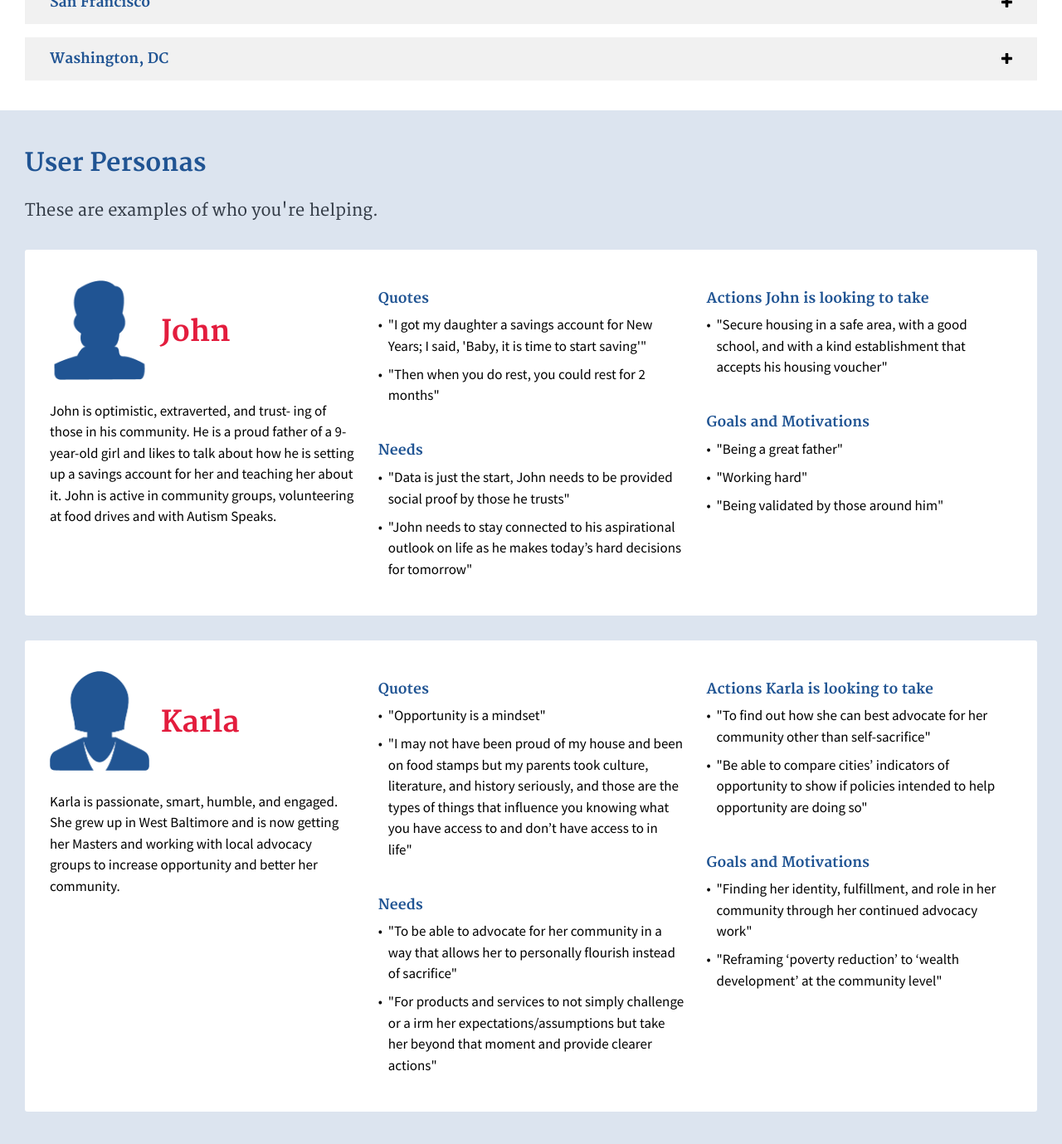
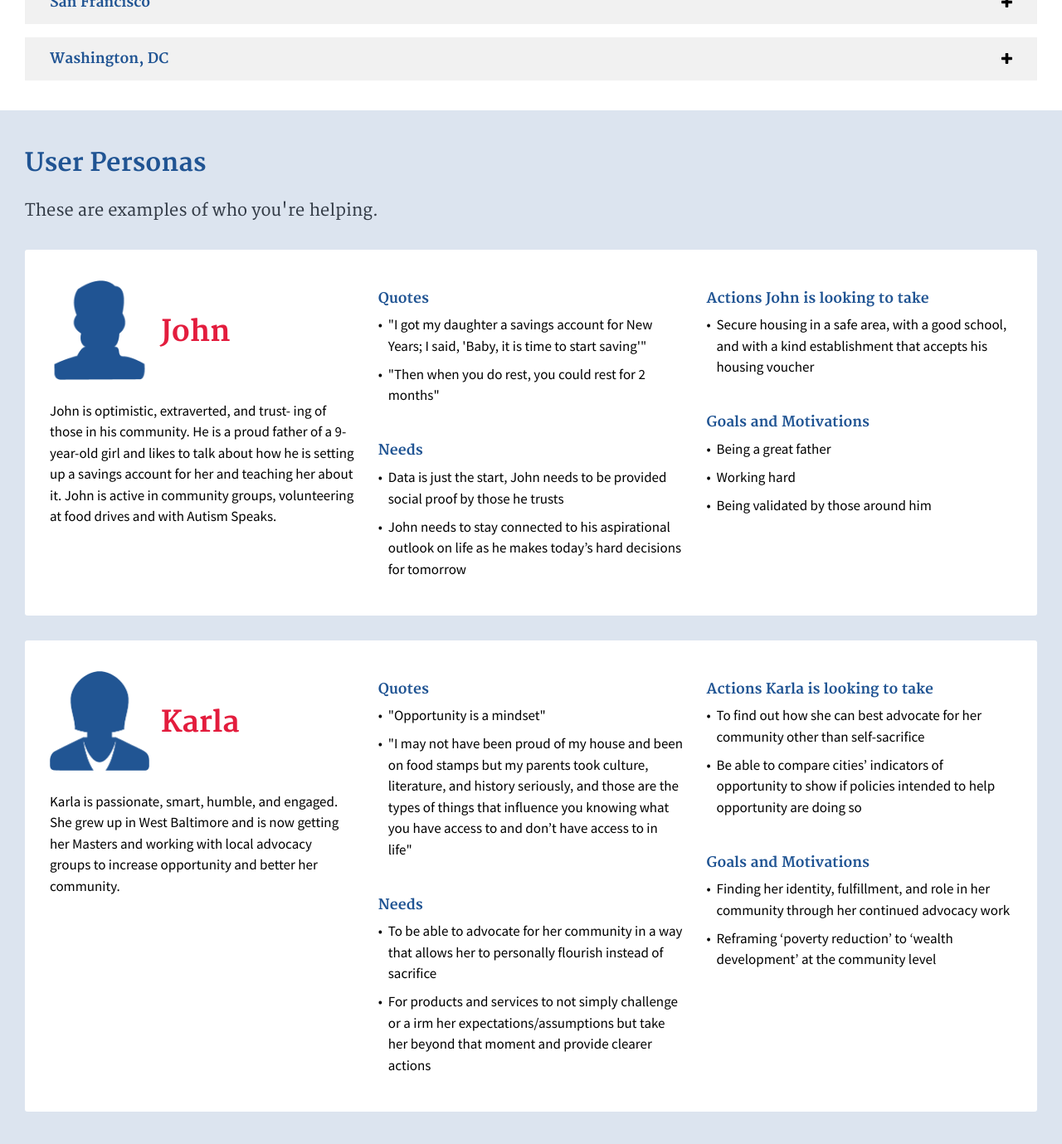
Before and after one commit to presidential-innovation-fellows/open-opportunity-data, a Jekyll site: the page built from index.html, in a window 1280 px wide and 1400 px high, scrolled down 913 px. Shown: the top 1379 px of the window at 83% size. Built offline with Jekyll 4.4.1, drawn with Linux system fonts in a browser that asks for light colours.

Commit message:
Add provider notes, fix nits

```diff
--- a/index_includes/data-inventory-provider.html
+++ b/index_includes/data-inventory-provider.html
@@ -16,6 +16,10 @@
           <table>
 
             <a href="{{ edit_url }}">Edit in GitHub</a>
+
+            {% if provider.notes %}
+              <p>{{ provider.notes }}</p>
+            {% endif %}
 
             <thead>
               <tr>
--- a/index_includes/personas.html
+++ b/index_includes/personas.html
@@ -28,7 +28,7 @@
         <h4>Needs</h4>
         <ul>
           {% for x in persona.needs %}
-            <li>"{{ x }}"</li>
+            <li>{{ x }}</li>
           {% endfor %}
         </ul>
       </section>
@@ -39,7 +39,7 @@
         <h4>Actions {{ persona.name }} is looking to take</h4>
         <ul>
           {% for x in persona.actions %}
-            <li>"{{ x }}"</li>
+            <li>{{ x }}</li>
           {% endfor %}
         </ul>
       </section>
@@ -48,7 +48,7 @@
         <h4>Goals and Motivations</h4>
         <ul>
           {% for x in persona.goals %}
-            <li>"{{ x }}"</li>
+            <li>{{ x }}</li>
           {% endfor %}
         </ul>
       </section>
```
